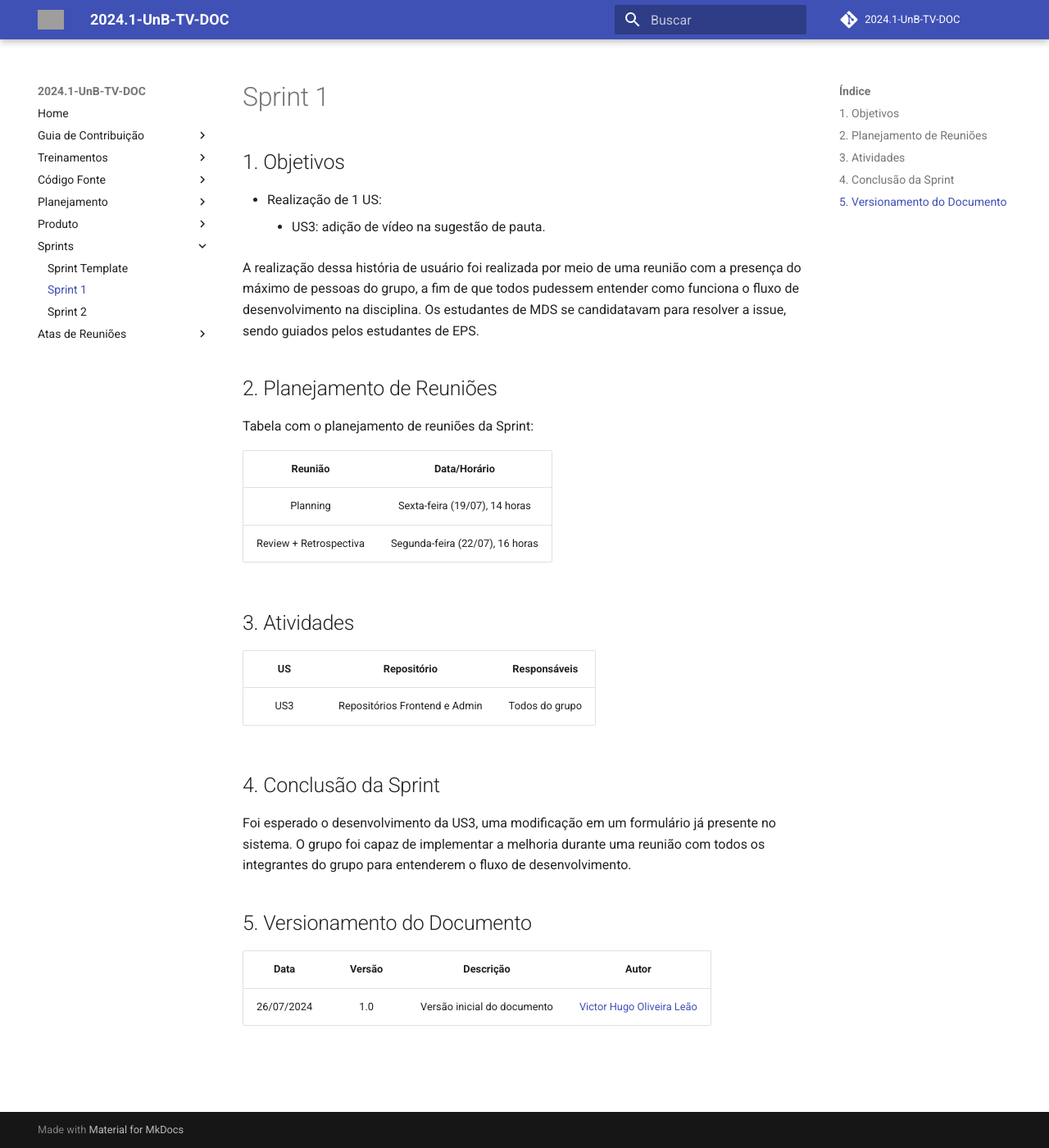
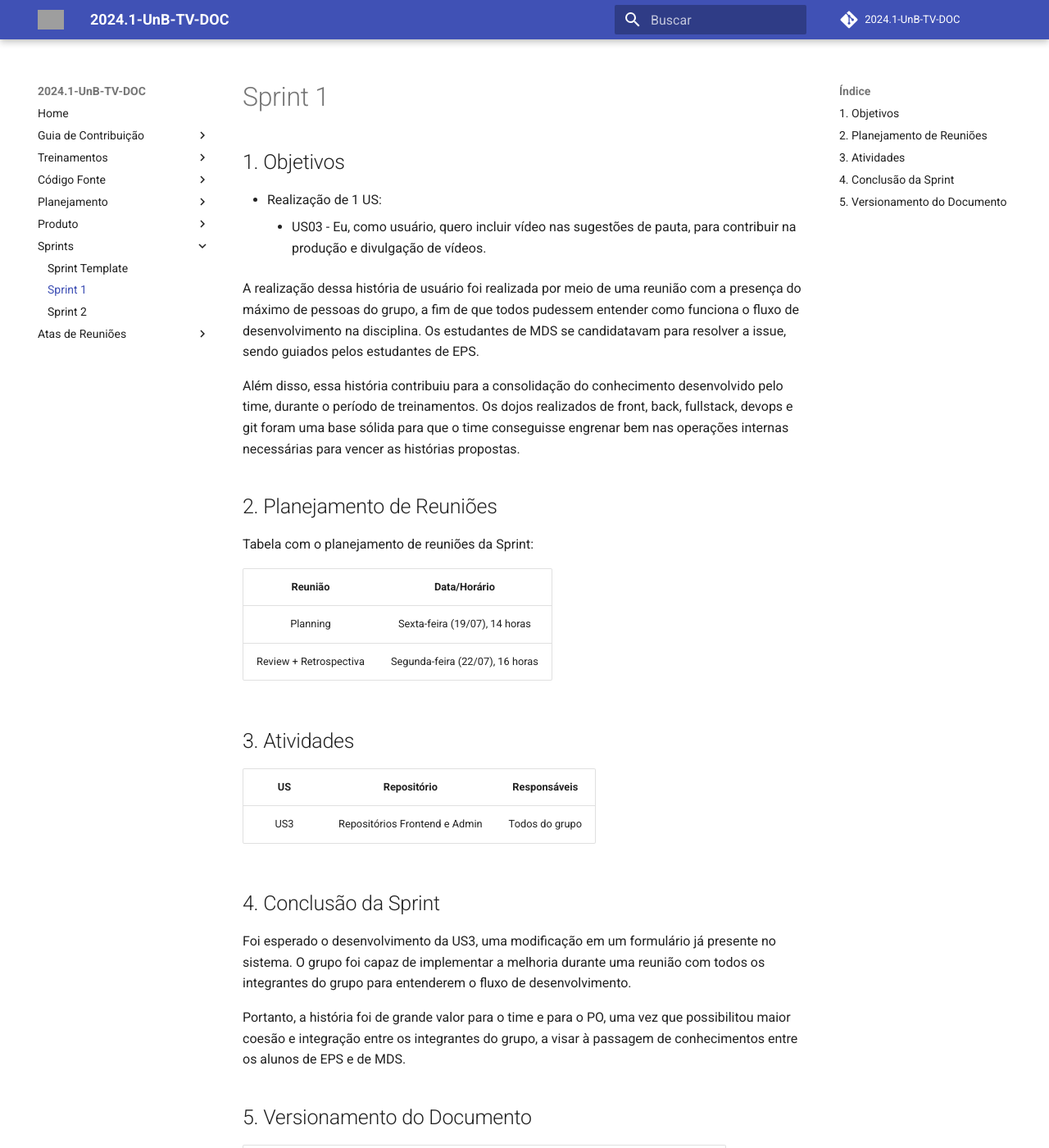
Before and after one commit to fga-eps-mds/2024.1-UnB-TV-DOC, an MkDocs documentation site: the page built from docs/sprints/Sprint1.md, in a window 1280 px wide and 1400 px high. Shown: the whole window at 82% size. Built offline with MkDocs 1.6.1 and Material for MkDocs 9.7.7, drawn with Linux system fonts in a browser that asks for light colours; comment, search, counter and statistics services are not loaded; some of the changed text lies outside the part shown; grey boxes are pictures that could not be loaded.

Commit message:
adicionar infos sobre sprint 1

```diff
--- a/docs/sprints/Sprint1.md
+++ b/docs/sprints/Sprint1.md
@@ -3,9 +3,11 @@
 ## 1. Objetivos
 
 - Realização de 1 US:
-    - US3: adição de vídeo na sugestão de pauta.
+    - US03 - Eu, como usuário, quero incluir vídeo nas sugestões de pauta, para contribuir na produção e divulgação de vídeos.
 
 A realização dessa história de usuário foi realizada por meio de uma reunião com a presença do máximo de pessoas do grupo, a fim de que todos pudessem entender como funciona o fluxo de desenvolvimento na disciplina. Os estudantes de MDS se candidatavam para resolver a issue, sendo guiados pelos estudantes de EPS.
+
+Além disso, essa história contribuiu para a consolidação do conhecimento desenvolvido pelo time, durante o período de treinamentos. Os dojos realizados de front, back, fullstack, devops e git foram uma base sólida para que o time conseguisse engrenar bem nas operações internas necessárias para vencer as histórias propostas.
 
 ## 2. Planejamento de Reuniões
 
@@ -26,8 +28,11 @@ Tabela com o planejamento de reuniões da Sprint:
 
 Foi esperado o desenvolvimento da US3, uma modificação em um formulário já presente no sistema. O grupo foi capaz de implementar a melhoria durante uma reunião com todos os integrantes do grupo para entenderem o fluxo de desenvolvimento.
 
+Portanto, a história foi de grande valor para o time e para o PO, uma vez que possibilitou maior coesão e integração entre os integrantes do grupo, a visar à passagem de conhecimentos entre os alunos de EPS e de MDS.
+
 ## 5. Versionamento do Documento
 
 | Data | Versão | Descrição | Autor |
 | :-----: | :-------------: | :---------------: | :-: |
 | 26/07/2024 | 1.0 | Versão inicial do documento | [Victor Hugo Oliveira Leão](https://github.com/victorleaoo) |
+| 06/08/2024 | 1.0 | Versão inicial do documento | [João Pedro de Camargo Vaz](https://github.com/JoaoPedro0803) |
```
